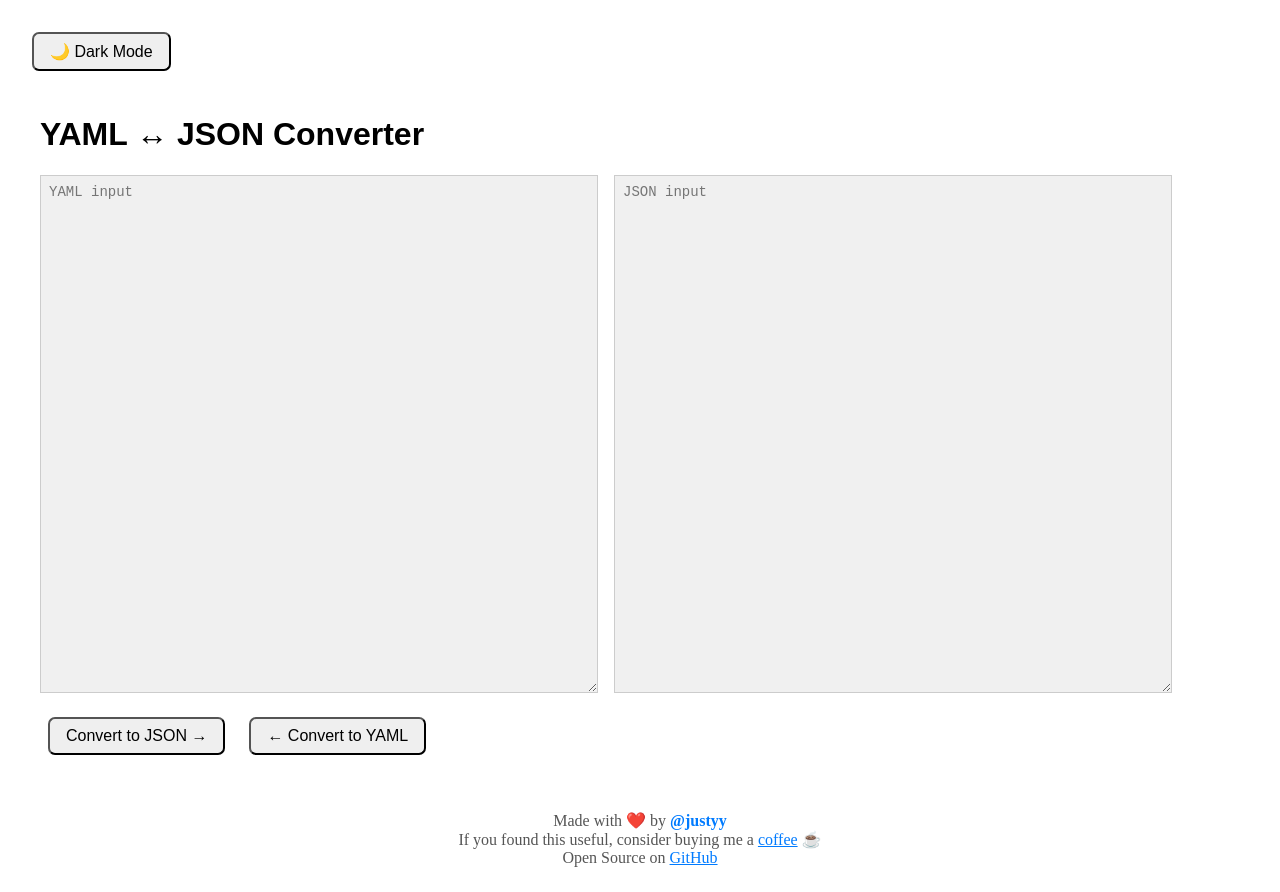
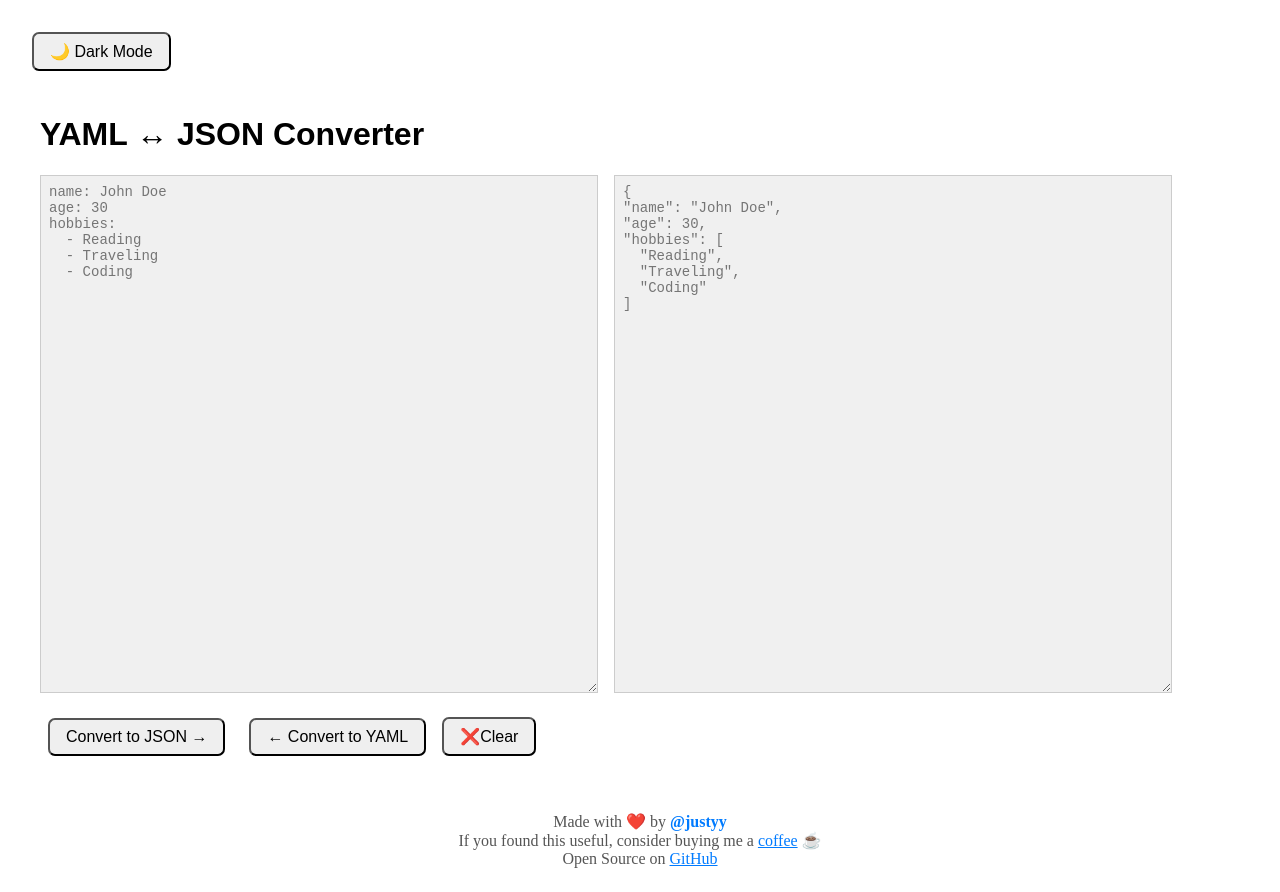
Before and after one commit to DoctorLai/yaml-json-converter, a React (Vite) app: page / in a window 1280 px wide. Built offline with nearby package versions, Linux system fonts and the light colour scheme; the HTML template or start-up script is replaced by a standard one.

Commit message:
Change place holder + Add a Clear Button

```diff
--- a/src/App.jsx
+++ b/src/App.jsx
@@ -31,6 +31,11 @@ export default function App() {
     } catch (err) {
       alert('JSON parse error: ' + err.message);
     }
+  };
+
+  const clearInputs = () => {
+    setYamlInput('');
+    setJsonInput('');
   };
 
   // Handle Tab key functionality
@@ -71,14 +76,27 @@ export default function App() {
           <textarea
             value={yamlInput}
             onChange={(e) => setYamlInput(e.target.value)}
-            placeholder='YAML input'
+            placeholder='name: John Doe
+age: 30
+hobbies:
+  - Reading
+  - Traveling
+  - Coding
+'
             style={{ width: '45%', height: '500px' }}
             onKeyDown={(e) => handleTab(e, 'yaml')}
           />
           <textarea
             value={jsonInput}
             onChange={(e) => setJsonInput(e.target.value)}
-            placeholder='JSON input'
+            placeholder='{
+"name": "John Doe",
+"age": 30,
+"hobbies": [
+  "Reading",
+  "Traveling",
+  "Coding"
+]'
             style={{ width: '45%', height: '500px' }}
             onKeyDown={(e) => handleTab(e, 'json')}
           />
@@ -88,6 +106,7 @@ export default function App() {
             Convert to JSON →
           </button>
           <button onClick={toYaml}>← Convert to YAML</button>
+          <button onClick={clearInputs}>❌Clear</button>
         </div>
       </div>
       <footer
```
